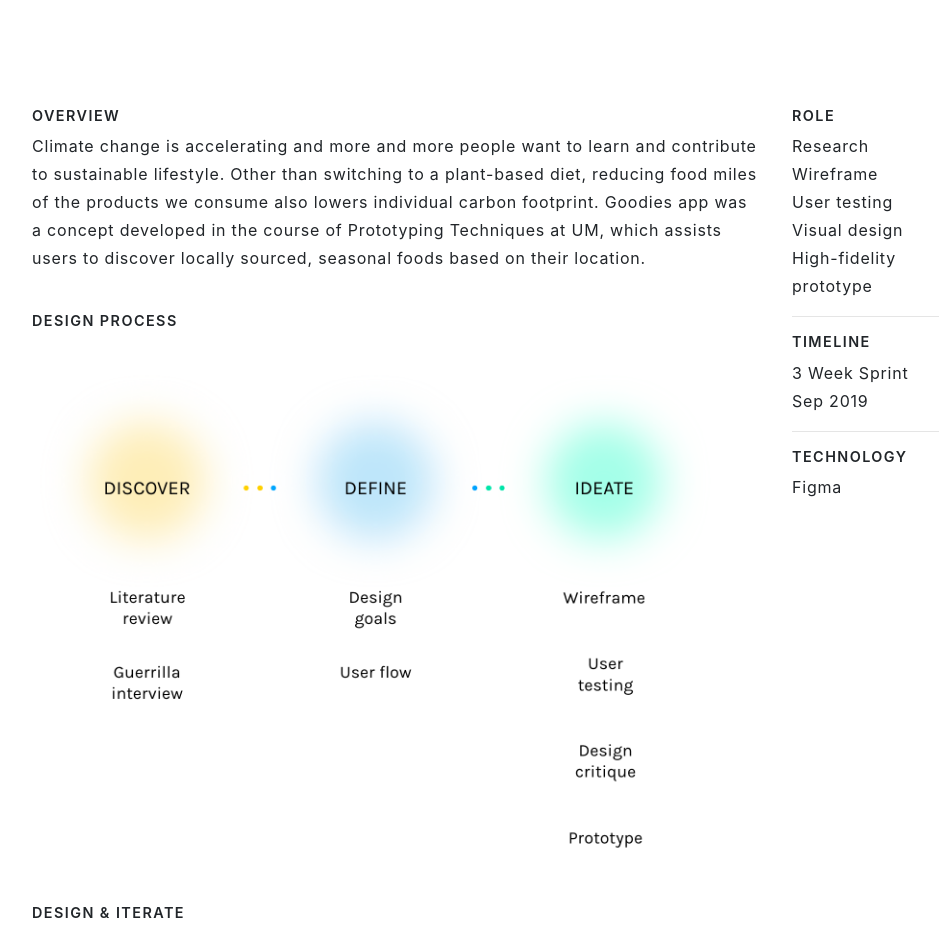
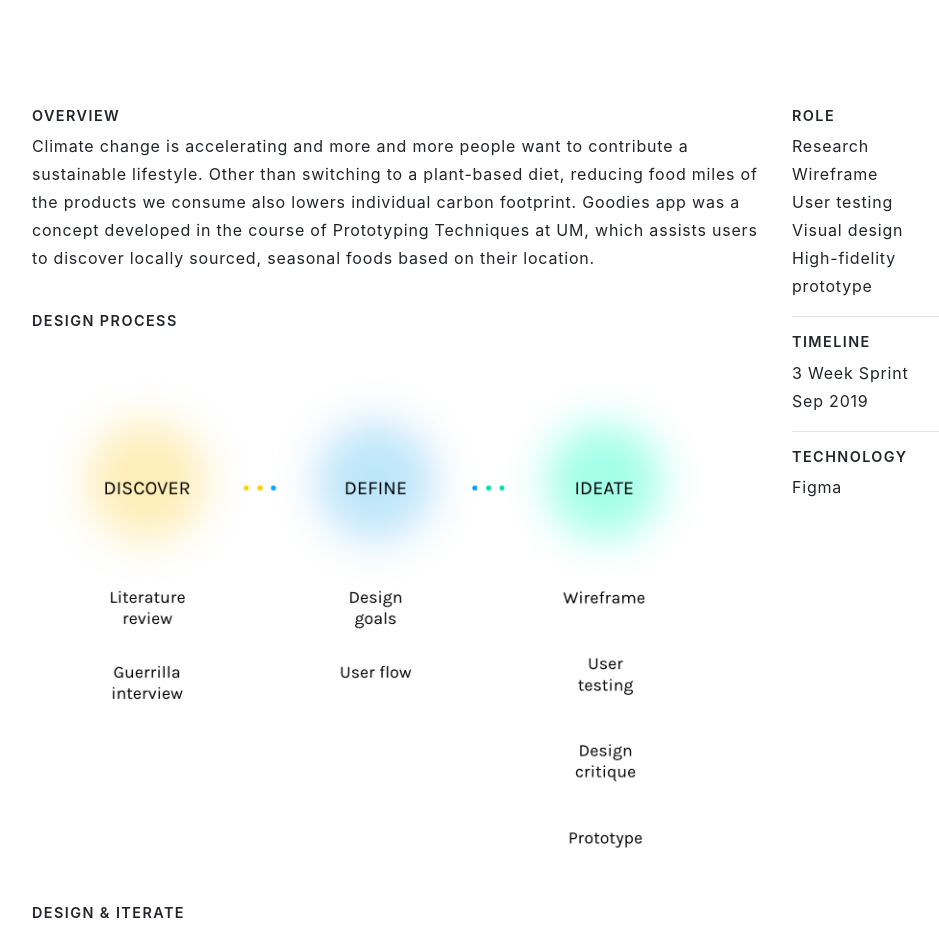
Before and after one commit to tsuyy/tsuyy.github.io, a plain HTML site: page goodies.html in a window 1280 px wide. Shown: the part 860-1789 px from the top of the page, without its empty margins (148-1087 px from the left). Drawn offline with nearby package versions, Linux system fonts and the light colour scheme; some packages are replaced by stand-ins of ours; a script that the page names is missing; a web font is replaced by a local one.

Commit message:
Update goodies.html

```diff
--- a/goodies.html
+++ b/goodies.html
@@ -45,7 +45,7 @@
                     <div class="col-md-8">
                         <h6>OVERVIEW</h6>
                         <p>
-                            Climate change is accelerating and more and more people want to learn and contribute to sustainable lifestyle.
+                            Climate change is accelerating and more and more people want to contribute a sustainable lifestyle.
                             Other than switching to a plant-based diet, reducing food miles of the products we consume also lowers individual carbon footprint.
                             Goodies app was a concept developed in the course of Prototyping Techniques at UM, which assists users to discover locally sourced, seasonal foods based on their location.
                         </p><br class="hide"/>
```
